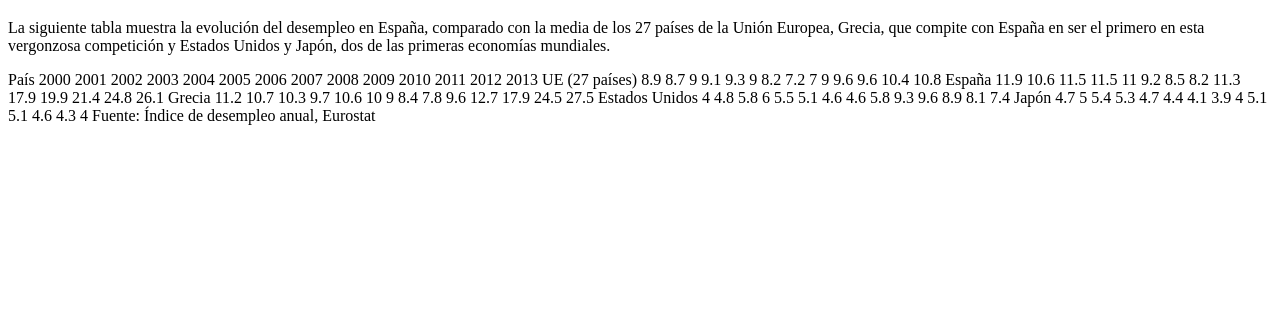
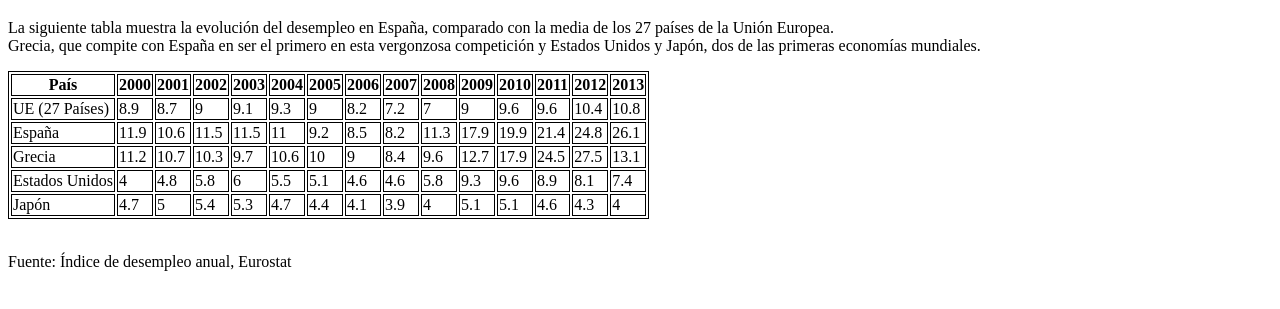
Before and after one commit to end-maceiro/thebridge, a plain HTML site: page ejercicios/ejercicio_tablas.html in a window 1280 px wide. Shown: the part 61-370 px from the top of the page. Drawn offline with Linux system fonts and the light colour scheme.

Commit message:
tabla terminada, falta fila España en negrita

```diff
--- a/ejercicios/ejercicio_tablas.html
+++ b/ejercicios/ejercicio_tablas.html
@@ -13,113 +13,116 @@
 
             <h1>El desempleo en España</h1>
 
+            <p>La siguiente tabla muestra la evolución del desempleo en España, comparado con la media de los 27 países de la Unión Europea.<br>
+                 Grecia, que compite con España en ser el primero en esta vergonzosa competición y Estados Unidos y Japón, dos de las primeras economías mundiales.</p>
 
-            <p>La siguiente tabla muestra la evolución del desempleo en España, comparado con la media de los 27 países de la Unión Europea, Grecia, que compite con España en ser el primero en esta vergonzosa competición y Estados Unidos y Japón, dos de las primeras economías mundiales.</p>
+            <table class="default">
+                <tr>
+                    <th>País</th>
+                    <th>2000</th>
+                    <th>2001</th>
+                    <th>2002</th>
+                    <th>2003</th>
+                    <th>2004</th>
+                    <th>2005</th>
+                    <th>2006</th>
+                    <th>2007</th>
+                    <th>2008</th>
+                    <th>2009</th>
+                    <th>2010</th>
+                    <th>2011</th>
+                    <th>2012</th>
+                    <th>2013</th>
+                </tr>
+                <tr>
+                    <td>UE (27 Países)</td>
+                    <td>8.9</td>
+                    <td>8.7</td>
+                    <td>9</td>
+                    <td>9.1</td>
+                    <td>9.3</td>
+                    <td>9</td>
+                    <td>8.2</td>
+                    <td>7.2</td>
+                    <td>7</td>
+                    <td>9</td>
+                    <td>9.6</td>
+                    <td>9.6</td>
+                    <td>10.4</td>
+                    <td>10.8</td>
+                </tr>
+                <tr>
+                    <td>España</td>
+                    <td>11.9</td>
+                    <td>10.6</td>
+                    <td>11.5</td>
+                    <td>11.5</td>
+                    <td>11</td>
+                    <td>9.2</td>
+                    <td>8.5</td>
+                    <td>8.2</td>
+                    <td>11.3</td>
+                    <td>17.9</td>
+                    <td>19.9</td>
+                    <td>21.4</td>
+                    <td>24.8</td>
+                    <td>26.1</td>
+                </tr>
+                    <td>Grecia</td>
+                    <td>11.2</td>
+                    <td>10.7</td>
+                    <td>10.3</td>
+                    <td>9.7</td>
+                    <td>10.6</td>
+                    <td>10</td>
+                    <td>9</td>
+                    <td>8.4</td>
+                    <td>9.6</td>
+                    <td>12.7</td>
+                    <td>17.9</td>
+                    <td>24.5</td>
+                    <td>27.5</td>
+                    <td>13.1</td>
+
+                <tr>
+                    <td>Estados Unidos</th>
+                    <td>4</td>
+                    <td>4.8</td>
+                    <td>5.8</td>
+                    <td>6</td>
+                    <td>5.5</td>
+                    <td>5.1</td>
+                    <td>4.6</td>
+                    <td>4.6</td>
+                    <td>5.8</td>
+                    <td>9.3</td>
+                    <td>9.6</td>
+                    <td>8.9</td>
+                    <td>8.1</td>
+                    <td>7.4</td>
+                </tr>
+
+                <tr>
+                    <td>Japón</td>
+                    <td>4.7</td>
+                    <td>5</td>
+                    <td>5.4</td>
+                    <td>5.3</td>
+                    <td>4.7</td>
+                    <td>4.4</td>
+                    <td>4.1</td>
+                    <td>3.9</td>
+                    <td>4</td>
+                    <td>5.1</td>
+                    <td>5.1</td>
+                    <td>4.6</td>
+                    <td>4.3</td>
+                    <td>4</td>
+                </tr>
+            </table><br>
 
 
-            País
-            2000
-            2001
-            2002
-            2003
-            2004
-            2005
-            2006
-            2007
-            2008
-            2009
-            2010
-            2011
-            2012
-            2013
-
-
-            UE (27 países)
-            8.9
-            8.7
-            9
-            9.1
-            9.3
-            9
-            8.2
-            7.2
-            7
-            9
-            9.6
-            9.6
-            10.4
-            10.8
-
-
-            España
-            11.9
-            10.6
-            11.5
-            11.5
-            11
-            9.2
-            8.5
-            8.2
-            11.3
-            17.9
-            19.9
-            21.4
-            24.8
-            26.1
-
-
-            Grecia
-            11.2
-            10.7
-            10.3
-            9.7
-            10.6
-            10
-            9
-            8.4
-            7.8
-            9.6
-            12.7
-            17.9
-            24.5
-            27.5
-
-
-            Estados Unidos
-            4
-            4.8
-            5.8
-            6
-            5.5
-            5.1
-            4.6
-            4.6
-            5.8
-            9.3
-            9.6
-            8.9
-            8.1
-            7.4
-
-
-            Japón
-            4.7
-            5
-            5.4
-            5.3
-            4.7
-            4.4
-            4.1
-            3.9
-            4
-            5.1
-            5.1
-            4.6
-            4.3
-            4
-
-
-            Fuente: Índice de desempleo anual, Eurostat
+            <p>Fuente: Índice de desempleo anual, Eurostat</p>
 
         </body>
     </html>
```
Also changed, not shown: ejercicios/ejercicio_listas.html (+1 -6 lines).
